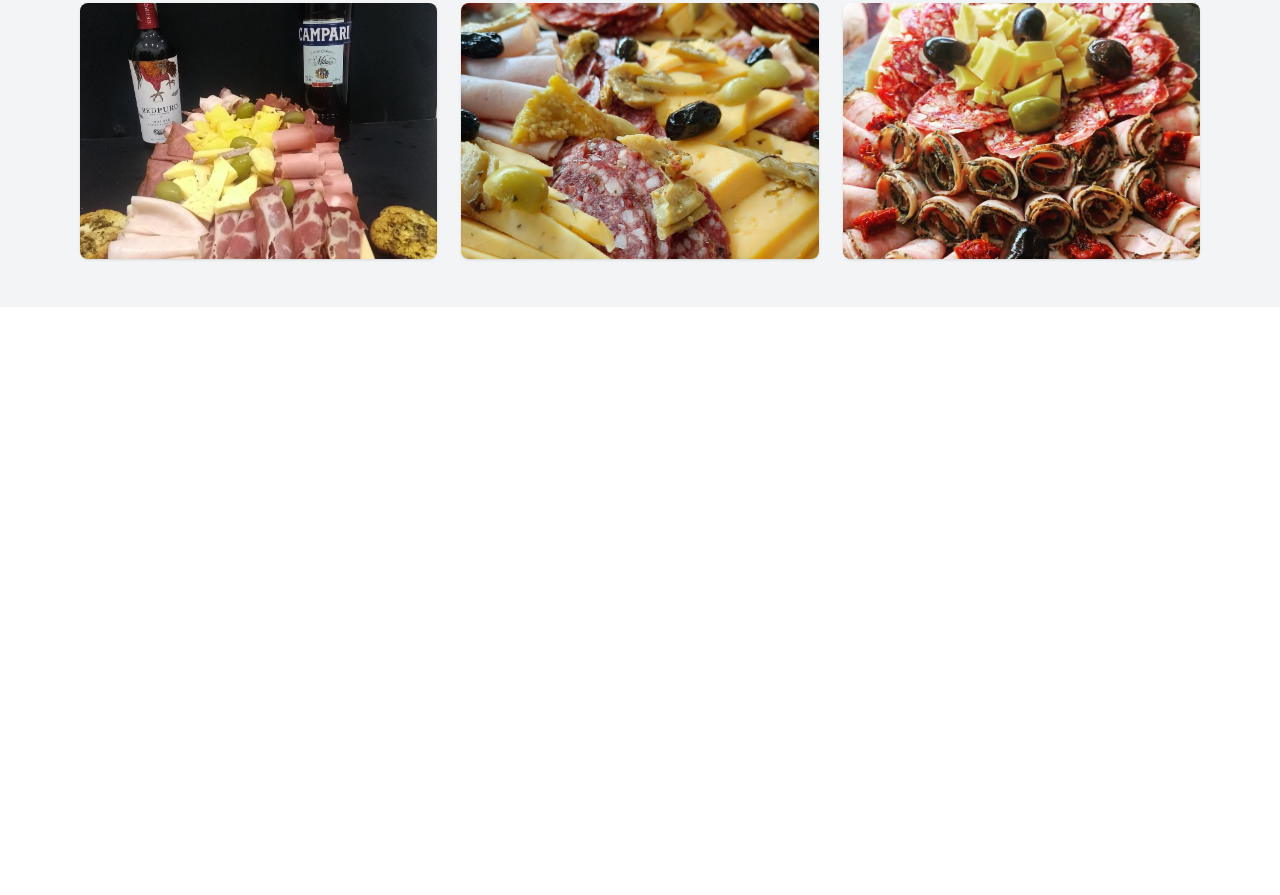
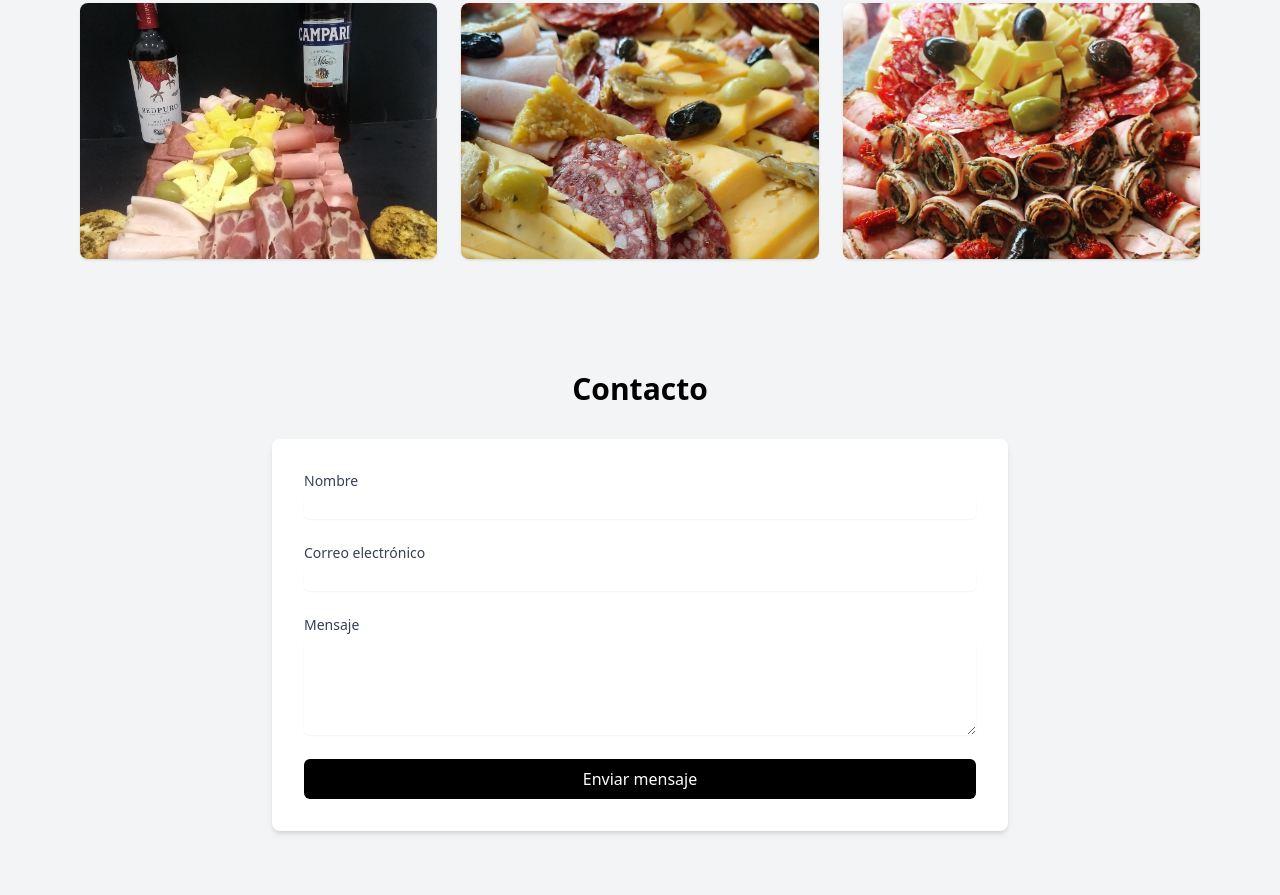
Before and after one commit to gus-bravo/paladar-negro, a plain HTML site: page index.html in a window 1280 px wide. Shown: the part 931-1826 px from the top of the page. Before the commit the page ends 1238 px from the top, so only its background shows below. Drawn offline with nearby package versions, Linux system fonts and the light colour scheme.

Commit message:
Agrega formulario de contacto

```diff
--- a/index.html
+++ b/index.html
@@ -71,6 +71,36 @@
     </div>
   </div>
 </section>
+<section id="contacto" class="py-16 bg-gray-100">
+  <div class="max-w-3xl mx-auto px-4">
+    <h2 class="text-3xl font-bold text-center mb-8">Contacto</h2>
+
+    <form class="bg-white shadow-md rounded-lg p-8 space-y-6">
+      <div>
+        <label for="nombre" class="block text-sm font-medium text-gray-700">Nombre</label>
+        <input type="text" id="nombre" name="nombre" required
+          class="mt-1 block w-full rounded-md border-gray-300 shadow-sm focus:ring-black focus:border-black" />
+      </div>
+
+      <div>
+        <label for="email" class="block text-sm font-medium text-gray-700">Correo electrónico</label>
+        <input type="email" id="email" name="email" required
+          class="mt-1 block w-full rounded-md border-gray-300 shadow-sm focus:ring-black focus:border-black" />
+      </div>
+
+      <div>
+        <label for="mensaje" class="block text-sm font-medium text-gray-700">Mensaje</label>
+        <textarea id="mensaje" name="mensaje" rows="4" required
+          class="mt-1 block w-full rounded-md border-gray-300 shadow-sm focus:ring-black focus:border-black"></textarea>
+      </div>
+
+      <button type="submit"
+        class="w-full bg-black text-white py-2 px-4 rounded-md hover:bg-gray-800 transition duration-300">
+        Enviar mensaje
+      </button>
+    </form>
+  </div>
+</section>
 <script>
   // Script simple para mostrar/ocultar menú móvil
   const menuBtn = document.getElementById('menu-btn');
```
